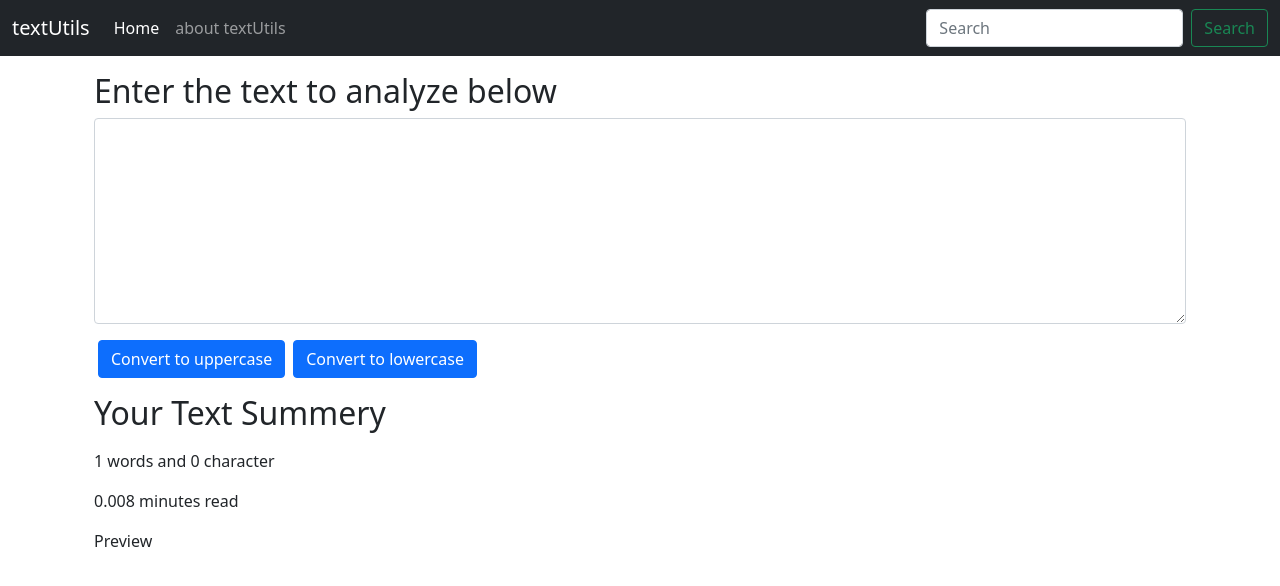
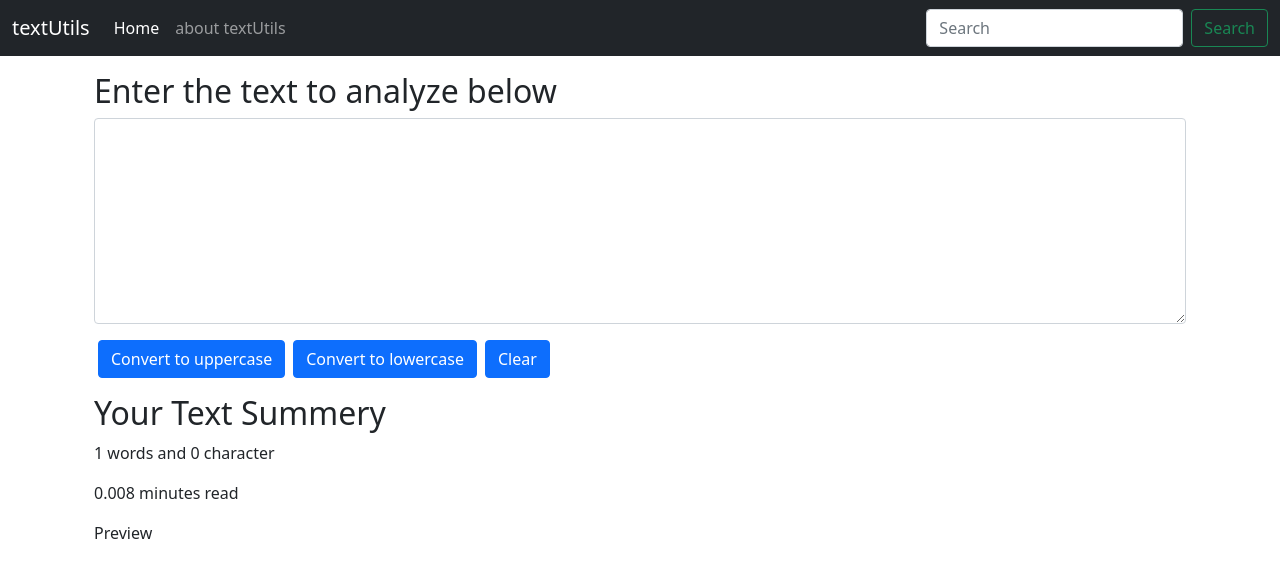
Before and after one commit to sandy271312/React-Project, a React (Create React App) app: page / in a window 1280 px wide. Shown: the top 586 px of the page. Built offline with nearby package versions, Linux system fonts and the light colour scheme.

Commit message:
TextForms:Clear Functionality is added

```diff
--- a/src/components/TextForms.js
+++ b/src/components/TextForms.js
@@ -19,6 +19,19 @@ export default function TextForms(props) {
      setText(newText);
 
    }
+  //  const handleSortClick =()=>{
+
+  //   let newText=text;
+  //   newText.split('').sort();
+  //   setText(newText);
+
+  // }
+    const handleClearClick =()=>{
+
+     let newText='';
+     setText(newText);
+
+   }
   const handleOnChange =(event)=>{
    // console.log("OnChange");
     setText(event.target.value)
@@ -34,9 +47,13 @@ export default function TextForms(props) {
         </div>
         <button className='btn btn-primary mx-1' onClick={handleUpClick} >Convert to uppercase</button>
         <button className='btn btn-primary mx-1' onClick={handleLowerClick} >Convert to lowercase</button>
+        {/* <button className='btn btn-primary mx-1' onClick={handleSortClick} >Sort Text</button> */}
+        <button className='btn btn-primary mx-1' onClick={handleClearClick} >Clear</button>
+
+
     </div>
     <div className='container my-3'>
-      <p><h2>Your Text Summery</h2></p>
+      <h2>Your Text Summery</h2>
       <p>{text.split(" ").length} words and {text.length} character</p>
       <p>{0.008*text.split(" ").length} minutes read</p>
       <p>Preview</p>
```
